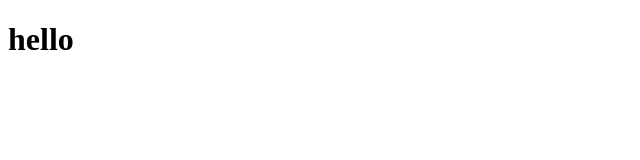
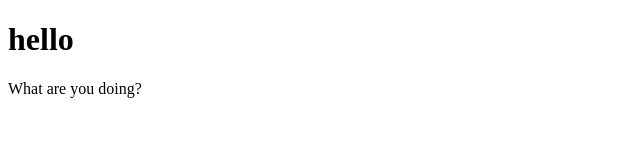
Before and after one commit to ElamanAsankadyrov/App, a plain HTML site: page index.html in a window 1280 px wide. Shown: the whole page, without its empty margins (0-640 px from the left). Drawn offline with Linux system fonts and the light colour scheme.

Commit message:
Update index.html

```diff
--- a/index.html
+++ b/index.html
@@ -7,5 +7,6 @@
 </head>
 <body>
     <H1>hello</H1>
+    <p>What are you doing?</p>
 </body>
 </html>
```
